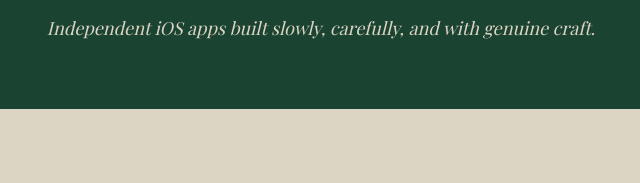
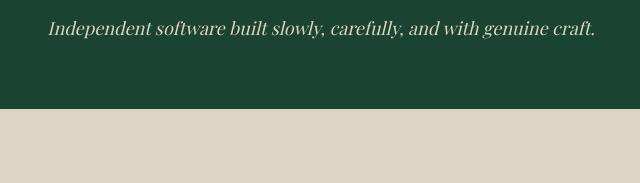
Before and after one commit to cmac1071/lesliestreetstudio-web, a plain HTML site: page index.html in a window 1280 px wide. Shown: the part 401-584 px from the top of the page, 319-959 px from the left. Drawn offline with nearby package versions, Linux system fonts and the light colour scheme; a web font is replaced by a local one.

Commit message:
Changed "iOS apps" to "software" in metadata and in hero subtitle in index.html and in metadata in apps.html

```diff
--- a/index.html
+++ b/index.html
@@ -4,7 +4,7 @@
   <meta charset="UTF-8">
   <meta name="viewport" content="width=device-width, initial-scale=1.0">
   <title>Leslie Street Studio — Intentional software.</title>
-  <meta name="description" content="Leslie Street Studio is an independent iOS app studio based in Upton, Massachusetts. Intentional software, built with care.">
+  <meta name="description" content="Leslie Street Studio is an independent software studio based in Upton, Massachusetts. Intentional software, built with care.">
   <link rel="stylesheet" href="assets/css/style.css">
 </head>
 <body>
@@ -47,7 +47,7 @@
       <div class="container">
         <p class="page-hero__eyebrow fade-up fade-up--delay-1">Leslie Street Studio</p>
         <h1 class="page-hero__title fade-up fade-up--delay-2">Intentional software.</h1>
-        <p class="page-hero__subtitle fade-up fade-up--delay-3">Independent iOS apps built slowly, carefully, and with genuine craft.</p>
+        <p class="page-hero__subtitle fade-up fade-up--delay-3">Independent software built slowly, carefully, and with genuine craft.</p>
       </div>
     </section>
 
```
Also changed, not shown: apps.html (+1 -1 lines).
